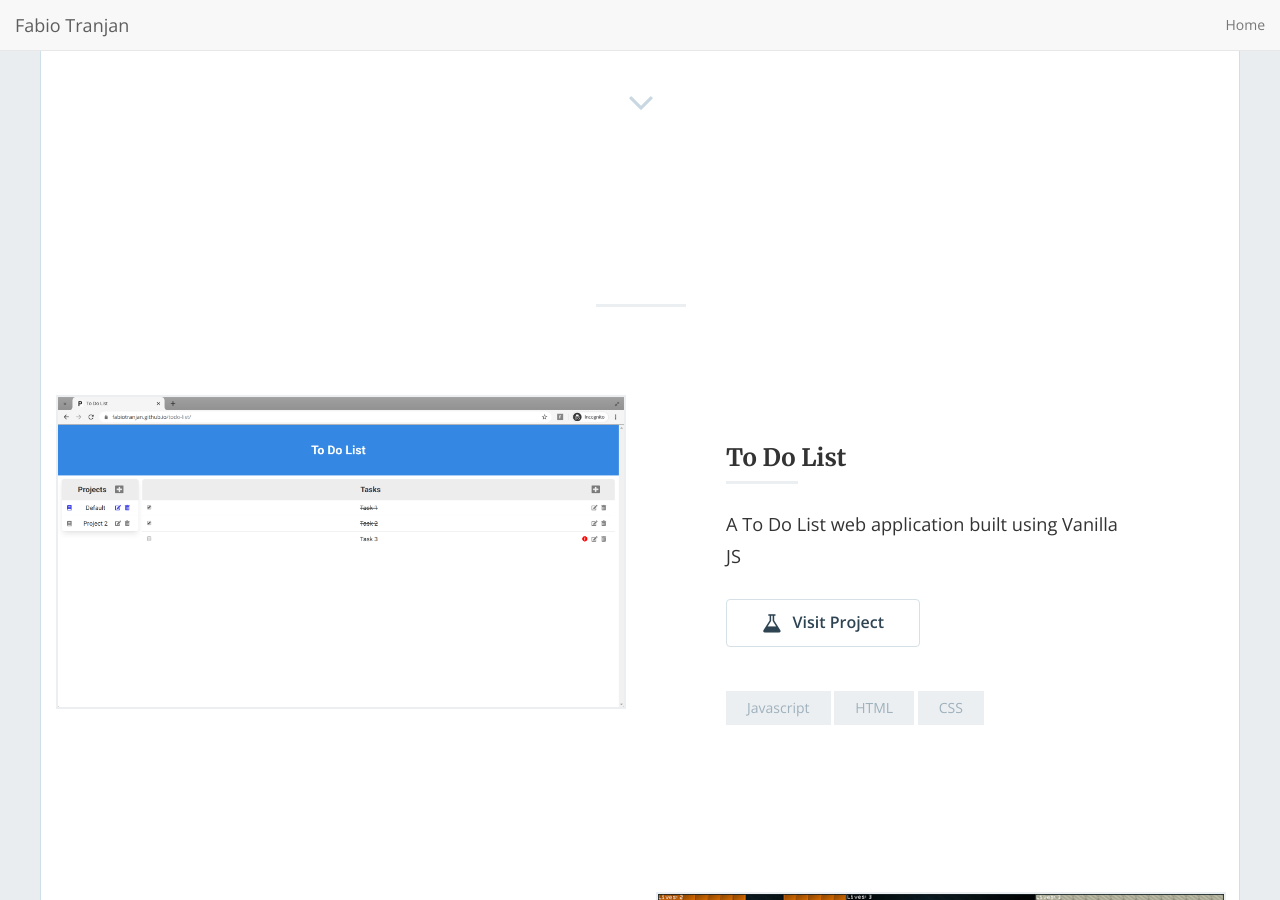
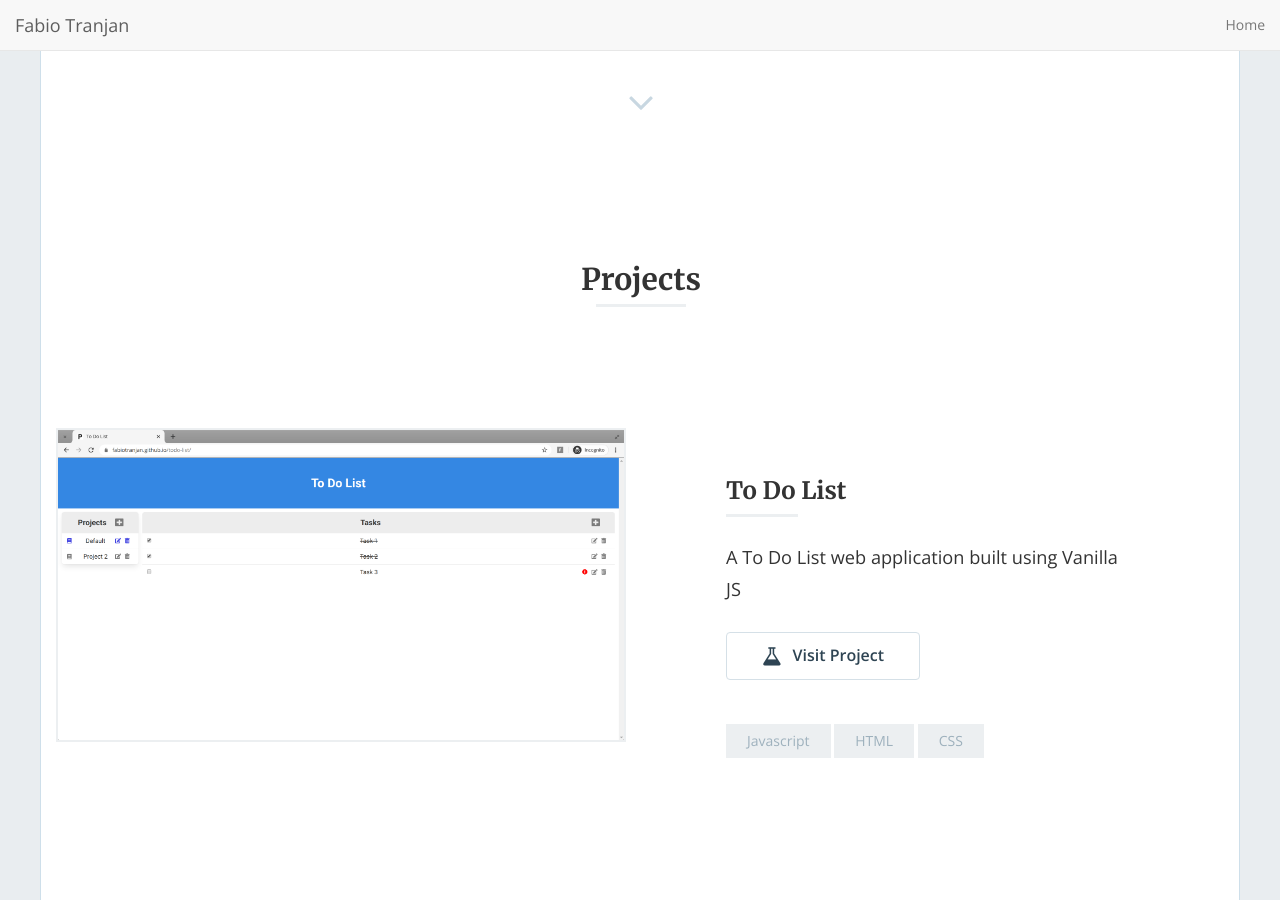
Before and after one commit to FabioTranjan/fabiotranjan.github.io, a Jekyll site: the page built from index.html, in a window 1280 px wide and 900 px high, scrolled down 607 px. Built offline with Jekyll 4.4.1, drawn with Linux system fonts in a browser that asks for light colours; nearby versions of some CDN libraries.

Commit message:
Added Projects title.

```diff
--- a/_config.yml
+++ b/_config.yml
@@ -22,6 +22,7 @@ twitter_username: 'fabiotranjan'
 github_username: 'fabiotranjan'
 linkedin_username: 'fabio-tranjan-8aa84bbb'
 medium_username: 'blog.fabiotranjan.com'
+section_title: 'Projects'
 
 # Build settings
 markdown: kramdown
```
